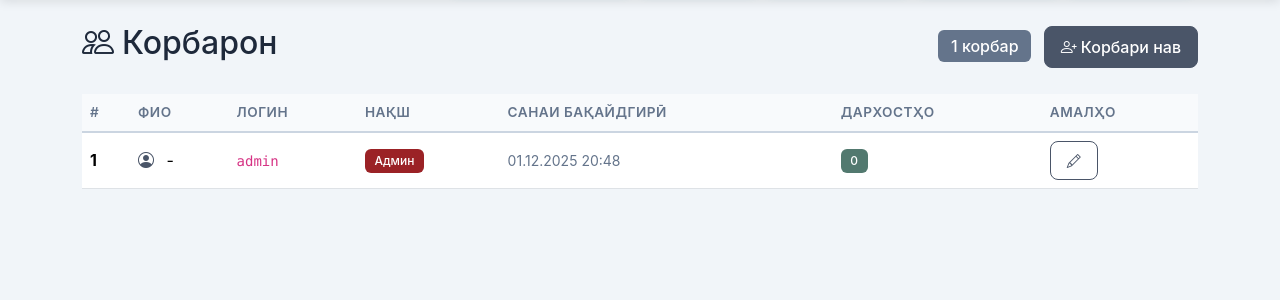
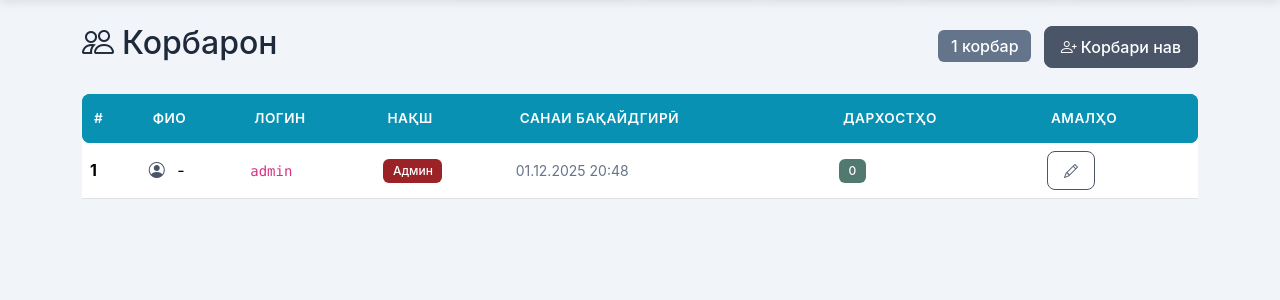
Before and after one commit to greyversarex/Nazorat, a Flask app: page /admin/users in a window 1280 px wide. Shown: the part 60-360 px from the top of the page. Run offline with Flask 3, Linux system fonts and the light colour scheme; a user stored in the database is signed in.

Commit message:
Update table header styling to match navigation buttons
Modify CSS to apply accent color background and white text to table headers, and adjust border-radius for rounded corners.

Replit-Commit-Author: Agent
Replit-Commit-Session-Id: 02fb7232-2725-48d8-a038-be08a749462b
Replit-Commit-Checkpoint-Type: full_checkpoint
Replit-Commit-Event-Id: 92411eec-3c0f-4007-988e-056e34d1aec4
Replit-Commit-Screenshot-Url: https://storage.googleapis.com/screenshot-production-us-central1/31a486db-a867-45d7-a753-bc572c5c01e4/02fb7232-2725-48d8-a038-be08a749462b/NV1QhcC

```diff
--- a/static/css/style.css
+++ b/static/css/style.css
@@ -166,13 +166,22 @@ main {
 }
 
 .table thead th {
-    border-bottom: 2px solid var(--border-color);
+    border-bottom: none;
     font-weight: 600;
     text-transform: uppercase;
     font-size: 0.85rem;
     letter-spacing: 0.5px;
-    color: var(--secondary-color);
-    background-color: #f8fafc;
+    color: #fff;
+    background-color: var(--accent-color);
+    padding: 0.875rem 0.75rem;
+}
+
+.table thead tr:first-child th:first-child {
+    border-radius: 8px 0 0 8px;
+}
+
+.table thead tr:first-child th:last-child {
+    border-radius: 0 8px 8px 0;
 }
 
 .table-hover tbody tr:hover {
@@ -180,7 +189,7 @@ main {
 }
 
 .table-light {
-    background-color: #f8fafc !important;
+    background-color: var(--accent-color) !important;
 }
 
 .alert {
```
Also changed, not shown: attached_assets/image_1764366160358.png (added).
